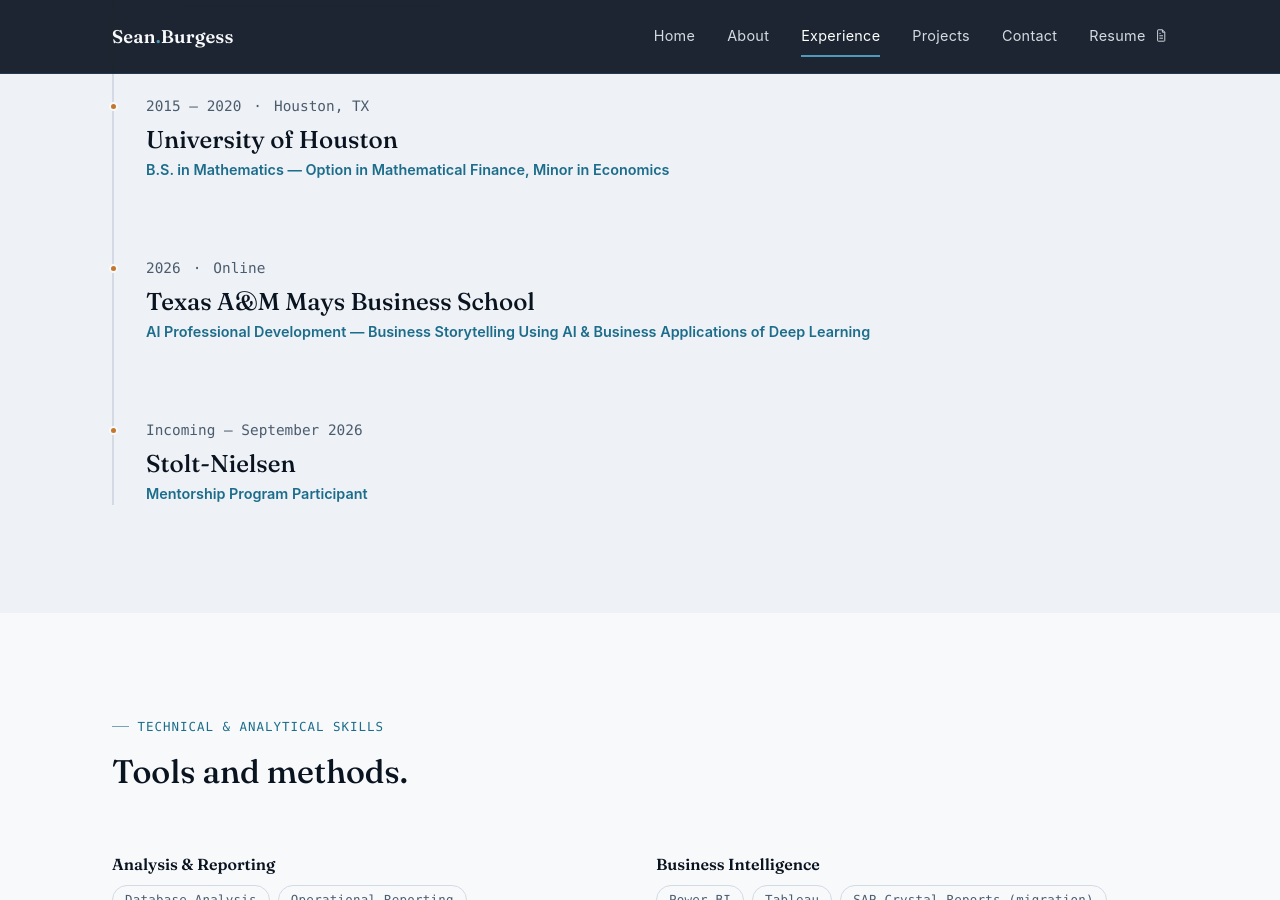
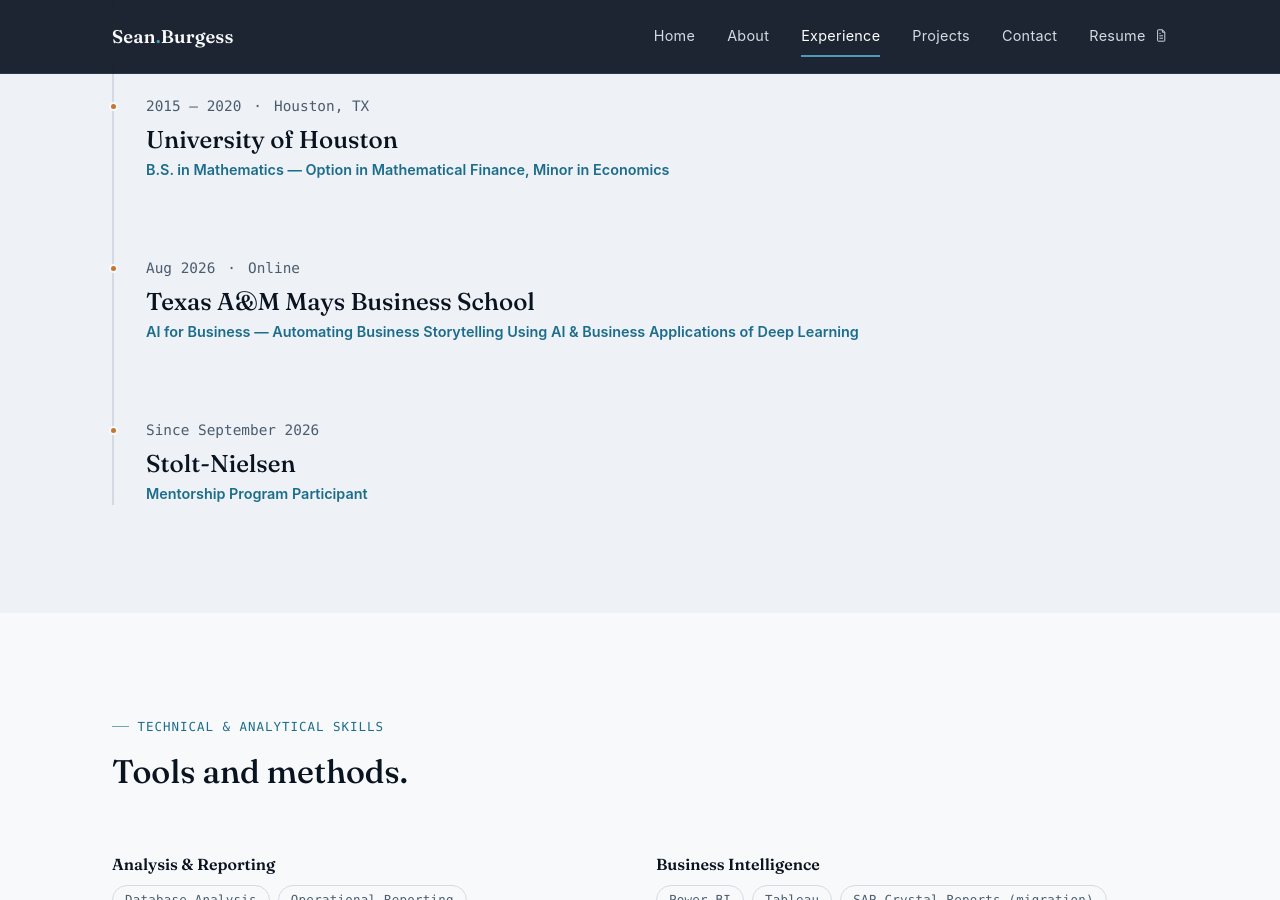
Before and after one commit to sgburgess687/sgburgess687.github.io, a Jekyll site: the page built from experience/index.md, in a window 1280 px wide and 900 px high, scrolled down 2577 px. Built offline with Jekyll 4.4.1, drawn with Linux system fonts in a browser that asks for light colours.

Commit message:
Sync Stolt-Nielsen and Mays coursework wording with updated resume
Stolt-Nielsen mentorship has begun, so "Incoming — September 2026" is
now inaccurate; updated to "Since September 2026" on Experience, the
homepage, and About. Also aligns the Mays Business School entry's date
(Aug 2026) and course title ("AI for Business") with the resume.

Co-Authored-By: Claude Sonnet 5 <noreply@anthropic.com>

```diff
--- a/experience/index.md
+++ b/experience/index.md
@@ -137,17 +137,17 @@ permalink: /experience/
 
       <li class="timeline-item">
         <div class="timeline-item__meta">
-          <span>2026</span>
+          <span>Aug 2026</span>
           <span>&middot;</span>
           <span>Online</span>
         </div>
         <h3>Texas A&amp;M Mays Business School</h3>
-        <span class="timeline-item__role">AI Professional Development — Business Storytelling Using AI &amp; Business Applications of Deep Learning</span>
+        <span class="timeline-item__role">AI for Business — Automating Business Storytelling Using AI &amp; Business Applications of Deep Learning</span>
       </li>
 
       <li class="timeline-item">
         <div class="timeline-item__meta">
-          <span>Incoming — September 2026</span>
+          <span>Since September 2026</span>
         </div>
         <h3>Stolt-Nielsen</h3>
         <span class="timeline-item__role">Mentorship Program Participant</span>
--- a/index.html
+++ b/index.html
@@ -137,7 +137,7 @@ description: "Quantitative analyst completing a Master of Maritime Business Admi
           <li class="tag">Logistics &amp; Supply Chain Management</li>
         </ul>
         <h3 style="margin-bottom: var(--space-2);">Stolt-Nielsen — Mentorship Program</h3>
-        <p style="color: var(--color-text-muted);">Incoming, September 2026.</p>
+        <p style="color: var(--color-text-muted);">Since September 2026.</p>
       </div>
     </div>
   </div>
```
Also changed, not shown: about/index.md (+2 -2 lines).
